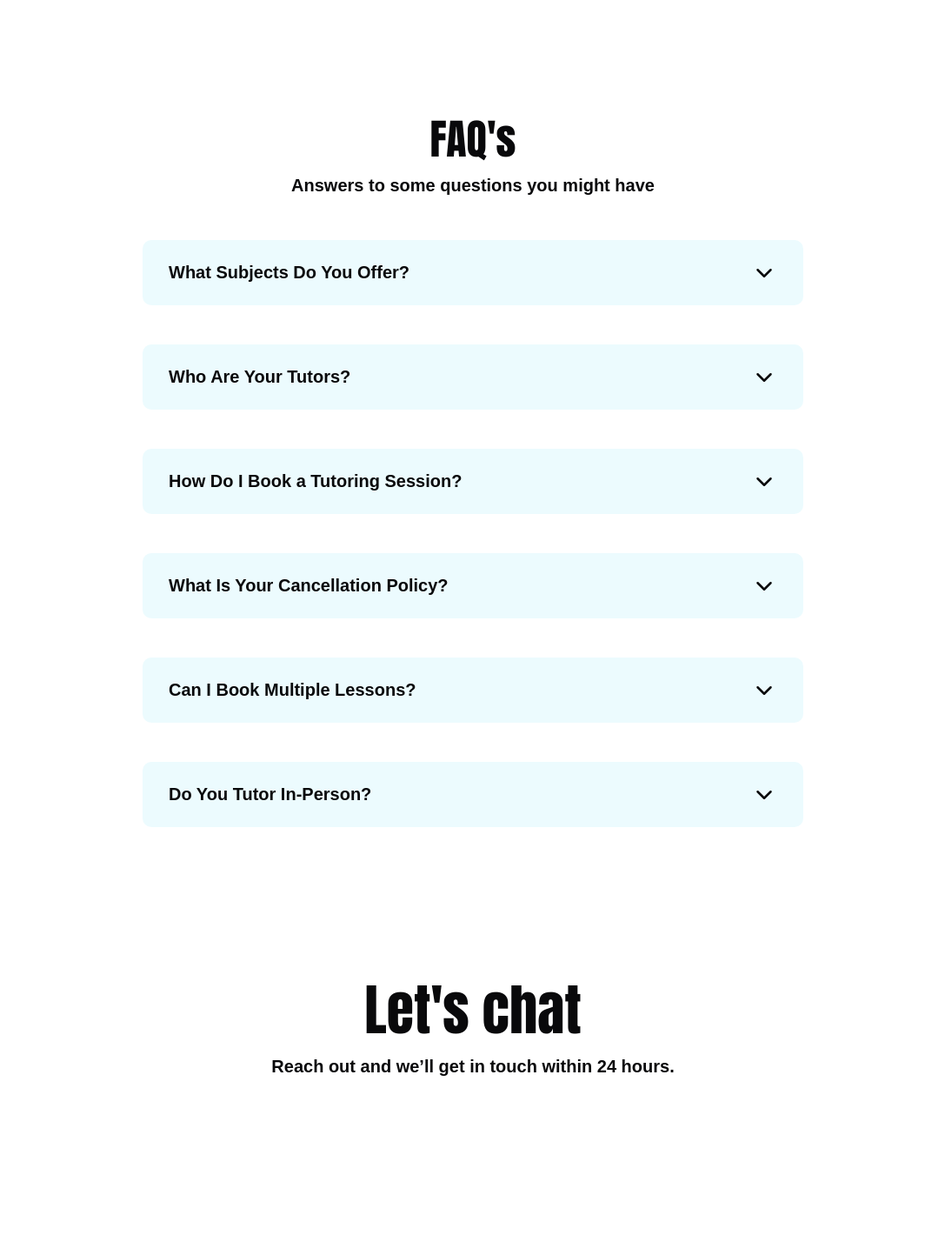
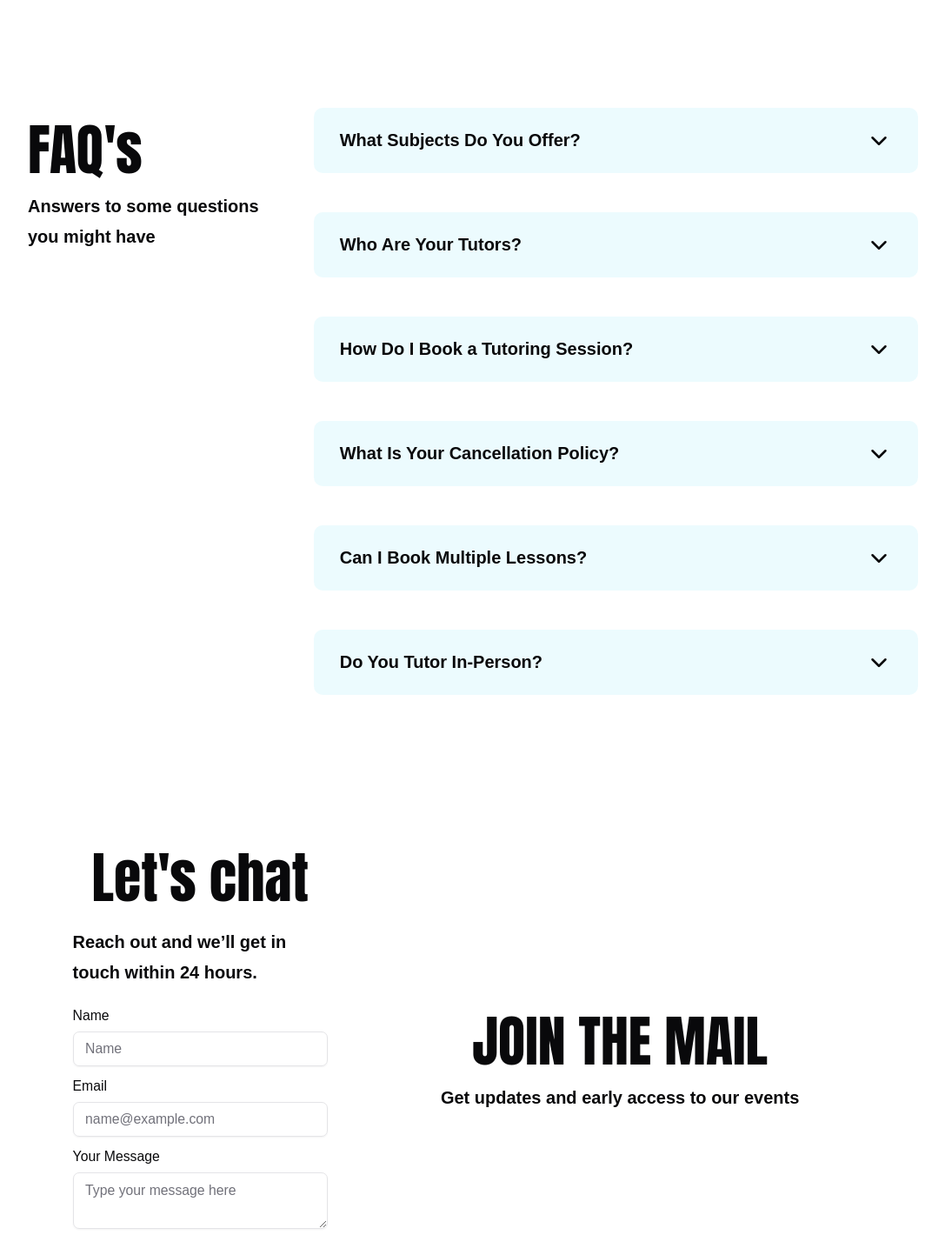
Before and after one commit to Shawarmaa/medico, a Next.js app: page / in a window 1280 px wide. Shown: the part 6000-7420 px from the top of the page at 87% size, without its empty margins (96-1183 px from the left). Built offline with nearby package versions, Linux system fonts and the light colour scheme; a web font is replaced by a local one.

Commit message:
completed lets chat section

```diff
--- a/app/page.tsx
+++ b/app/page.tsx
@@ -27,8 +27,10 @@ export default function Home() {
       <Reviews/>
       <AboutUs/>
       <FAQ/>
-      <LetsChat/>
-      <Mailing/>
+      <div className = " flex lg:flex-row flex-col justify-between items-center gap-10">
+        <LetsChat/>
+        <Mailing/>
+      </div>
       <Footer/>
 
     </div>
--- a/components/about-us.tsx
+++ b/components/about-us.tsx
@@ -24,11 +24,9 @@ const components: {title: string, description: string}[] = [
 ]
 
 const images: {name: string, position: string, src: string, alt: string}[] = [
-    {name: "name", position: "title", src: "image.png", alt: ""},
-    {name: "name", position: "title", src: "", alt: ""},
-    {name: "name", position: "title", src: "", alt: ""},
-    {name: "name", position: "title", src: "", alt: ""},
-    {name: "name", position: "title", src: "", alt: ""},
+    {name: "Zeeshan", position: "Founder", src: "image.png", alt: "team member picture"},
+    {name: "Abdul Raafi", position: "Founder", src: "image.png", alt: "team member picture"},
+    {name: "Abdelaziz", position: "Founder", src: "image.png", alt: "team member picture"},
 ]
 
 export default function AboutUs() {
@@ -45,7 +43,7 @@ export default function AboutUs() {
                             <CollapsibleTrigger>
                                 <h1 className = {`${anton.className} text-[36px] md:text-[48px]`}>{component.title}</h1>
                             </CollapsibleTrigger>
-                            <CollapsibleContent>
+                            <CollapsibleContent className = "flex flex-col gap-[30px]">
                                 <h1 className = "font-medium">{component.description}</h1>
 
                                 {component.title === "Meet the Team"?
--- a/components/faq.tsx
+++ b/components/faq.tsx
@@ -34,13 +34,13 @@ const components: { title: string, description: string }[] = [
 
 export default function FAQ() {
     return (
-        <div className = "flex flex-col justify-center items-center text-start w-full px-[20px] gap-[45px] max-w-[800px]">
-            <div className = "flex flex-col justify-center items-center text-center">
-                <h2 className = {`${anton.className} text-[36px] md:text-[48px]`}>FAQ's</h2>
+        <div className = "flex flex-col justify-center xl:flex-row xl:items-start items-center text-start w-full px-[20px] gap-[45px] ">
+            <div className = "flex flex-col justify-center items-center text-center xl:text-start xl:items-start">
+                <h2 className = {`${anton.className}`}>FAQ's</h2>
                 <h1>Answers to some questions you might have</h1>
             </div>
 
-            <div className = "flex flex-col justify-center items-center gap-[20px] md:gap-[45px] w-full leading-[20px]">
+            <div className = "flex flex-col justify-center items-center gap-[20px] md:gap-[45px] w-full leading-[20px] max-w-[750px]">
                 {components.map((component) => (
                     <Collapsible key={component.title} className = "flex flex-col gap-[10px] justify-between items-center p-[10px] md:py-[20px] md:px-[30px] rounded-[10px] bg-design w-full">
                         <CollapsibleTrigger className = "flex flex-row justify-between items-center w-full">
--- a/components/lets-chat.tsx
+++ b/components/lets-chat.tsx
@@ -1,16 +1,97 @@
+"use client"
+import {z} from "zod"
+import { zodResolver } from "@hookform/resolvers/zod"
+import { useForm } from "react-hook-form"
+import { Button } from "@/components/ui/button"
+import {
+  Form,
+  FormControl,
+  FormDescription,
+  FormField,
+  FormItem,
+  FormLabel,
+  FormMessage,
+} from "@/components/ui/form"
+import { Input } from "@/components/ui/input"
+
+const formSchema = z.object({
+    name: z.string().min(1, {message: "Name is required"}).max(50, {message: "Name must be less than 50 characters"}),
+    email: z.string().email({message: "Invalid email address"}).min(1, {message: "Email is required"}).max(50, {message: "Email must be less than 50 characters"}),
+    message: z.string().min(1, {message: "Message is required"}).max(500, {message: "Message must be less than 500 characters"}),
+})
+
 import { Anton } from "next/font/google";
+import { Textarea } from "./ui/textarea"
 
 const anton = Anton({ subsets: ['latin'], weight: '400' })
 
 export default function LetsChat() {
+
+    const form = useForm<z.infer<typeof formSchema>>({
+        resolver: zodResolver(formSchema),
+        defaultValues: {
+            name: "",
+            email: "",
+            message: "",
+        },
+    })
+
+    function onSubmit(values: z.infer<typeof formSchema>) {
+        console.log(values)
+    }
+
     return (
-        <div className = "flex flex-col justify-center items-center w-full">
-            <h2 className = {`${anton.className}`}>Let's chat</h2>
-            <h1>Reach out and we’ll get in touch within 24 hours.</h1>
+        <div className = "flex flex-col justify-center items-center gap-4">
+            <div className = "flex flex-col justify-center items-center gap-2">
+                <h2 className = {`${anton.className}`}>Let's chat</h2>
+                <h1>Reach out and we’ll get in touch within 24 hours.</h1>
+            </div>
 
-            <div className = "flex flex-col justify-center items-center w-full">
+            <Form {...form}>
+                <form onSubmit={form.handleSubmit(onSubmit)} className="flex flex-col justify-center items-center w-full gap-2">
+                    <FormField
+                    control={form.control}
+                    name="name"
+                    render={({ field }) => (
+                        <FormItem className = "w-full">
+                            <FormLabel>Name</FormLabel>
+                            <FormControl>
+                                <Input placeholder="Name" {...field} />
+                            </FormControl>
+                            <FormMessage />
+                        </FormItem>
+                    )}
+                    />
+                    <FormField
+                    control={form.control}
+                    name = "email"
+                    render = {({field}) => (
+                        <FormItem className = "w-full">
+                            <FormLabel>Email</FormLabel>
+                            <FormControl>
+                                <Input placeholder="name@example.com" {...field} />
+                            </FormControl>
+                            <FormMessage />
+                        </FormItem>
+                    )}
+                    />
+                    <FormField
+                    control={form.control}
+                    name = "message"
+                    render = {({field}) => (
+                        <FormItem className = "w-full">
+                            <FormLabel>Your Message</FormLabel>
+                            <FormControl>
+                                <Textarea placeholder="Type your message here" className = "" {...field} />
+                            </FormControl>
+                            <FormMessage />
+                        </FormItem>
+                    )}
+                    />
+                    <Button type="submit" className = "w-full">Submit</Button>
+                </form>
+            </Form>
 
-            </div>
         </div>
     )
 }
--- a/components/ui/form.tsx
+++ b/components/ui/form.tsx
@@ -80,7 +80,7 @@ const FormItem = React.forwardRef<
 
   return (
     <FormItemContext.Provider value={{ id }}>
-      <div ref={ref} className={cn("space-y-2", className)} {...props} />
+      <div ref={ref} className={cn("space-y-1", className)} {...props} />
     </FormItemContext.Provider>
   )
 })
```
Also changed, not shown: package.json (+4 -4 lines), 1 other file (tests, documents, lock files or other folders).
